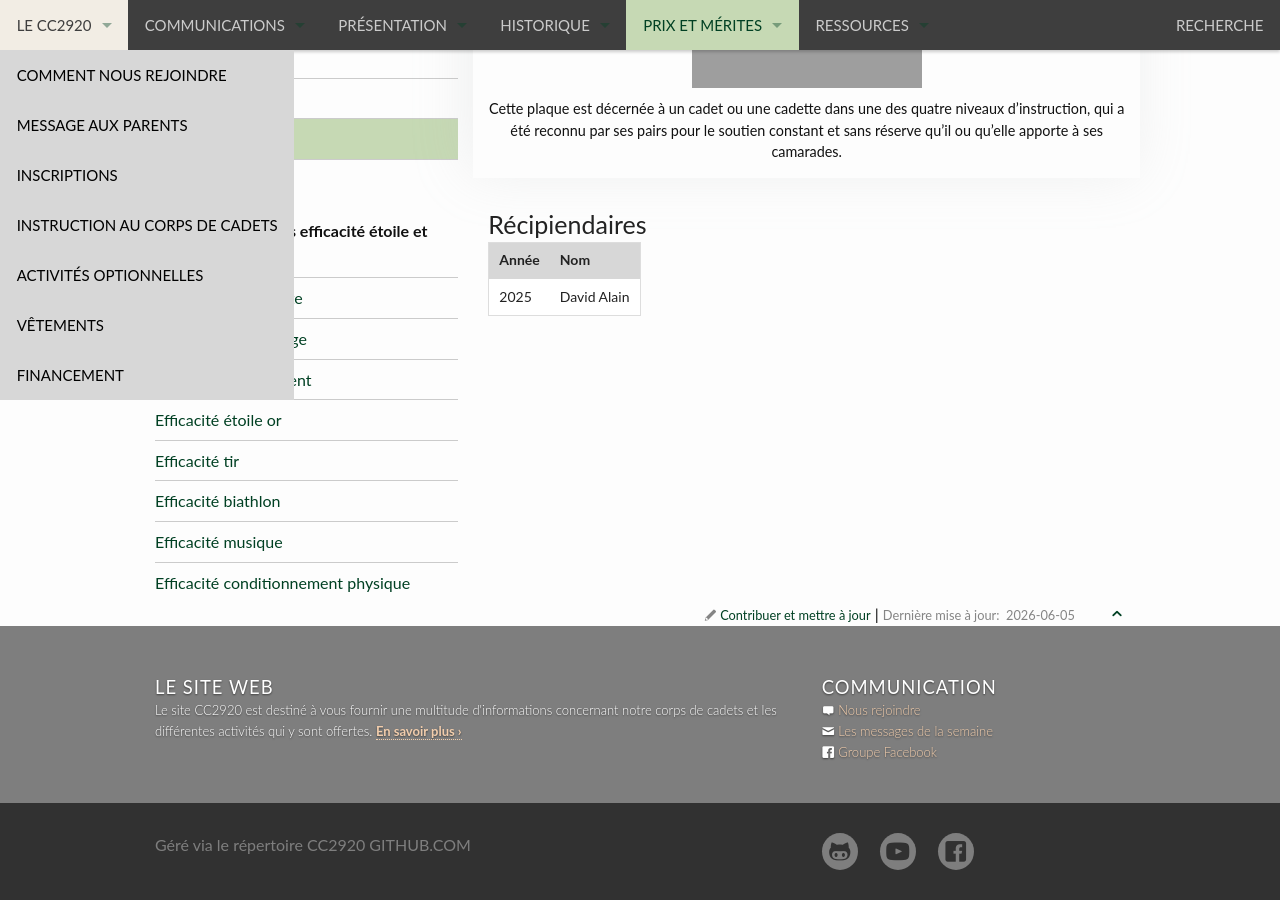
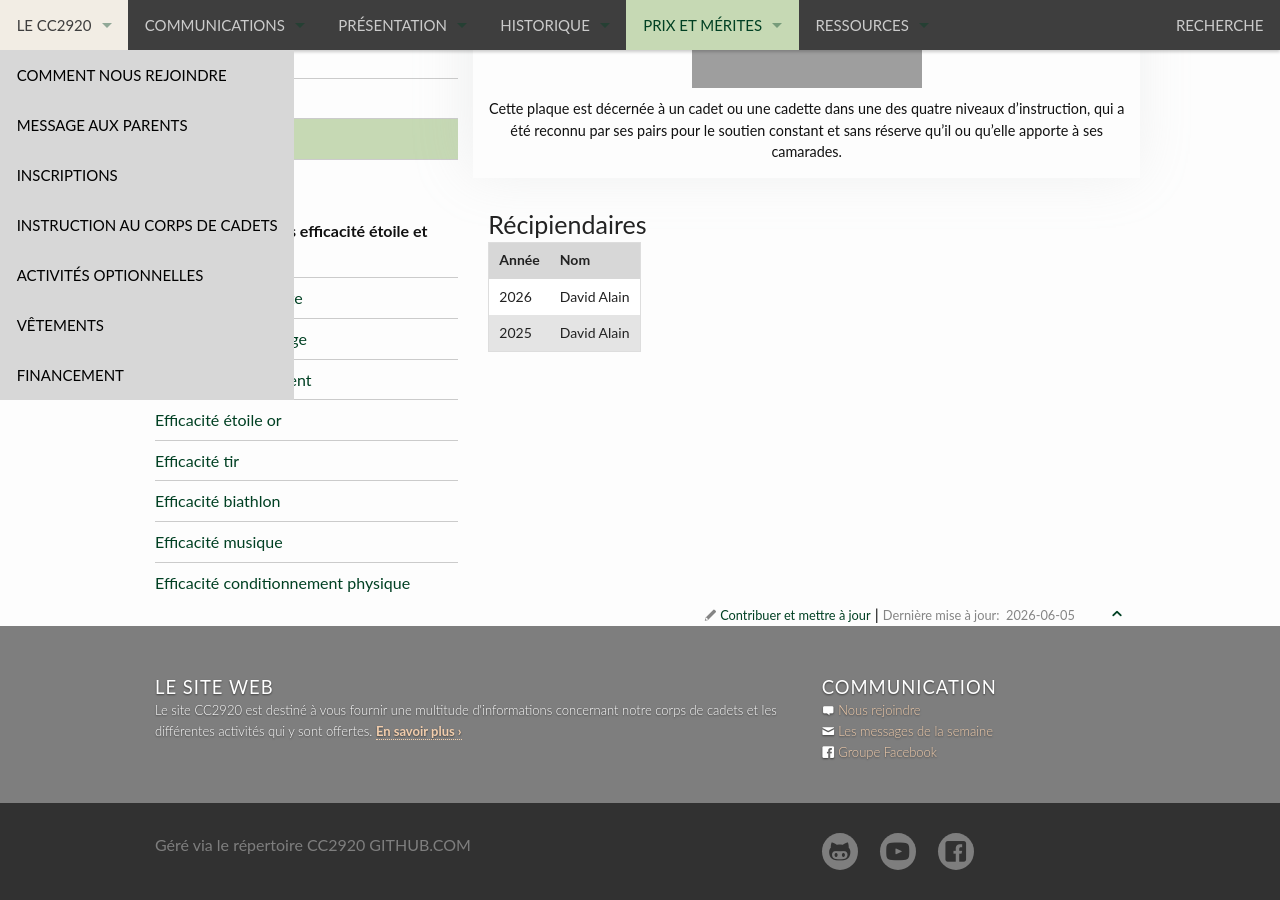
Before and after one commit to CC2920/web, a Jekyll site: the page built from _prix/plaques-trophees/lt-sylvie-simard.md, in a window 1280 px wide and 900 px high, scrolled down 583 px. Built offline with Jekyll 4.4.1, drawn with Linux system fonts in a browser that asks for light colours.

Commit message:
Add David Alain as a recipient for 2026

```diff
--- a/_prix/plaques-trophees/lt-sylvie-simard.md
+++ b/_prix/plaques-trophees/lt-sylvie-simard.md
@@ -15,4 +15,5 @@ prix:
 
 | Année | Nom |
 | --- | --- |
+| 2026 | David Alain |
 | 2025 | David Alain |
```
